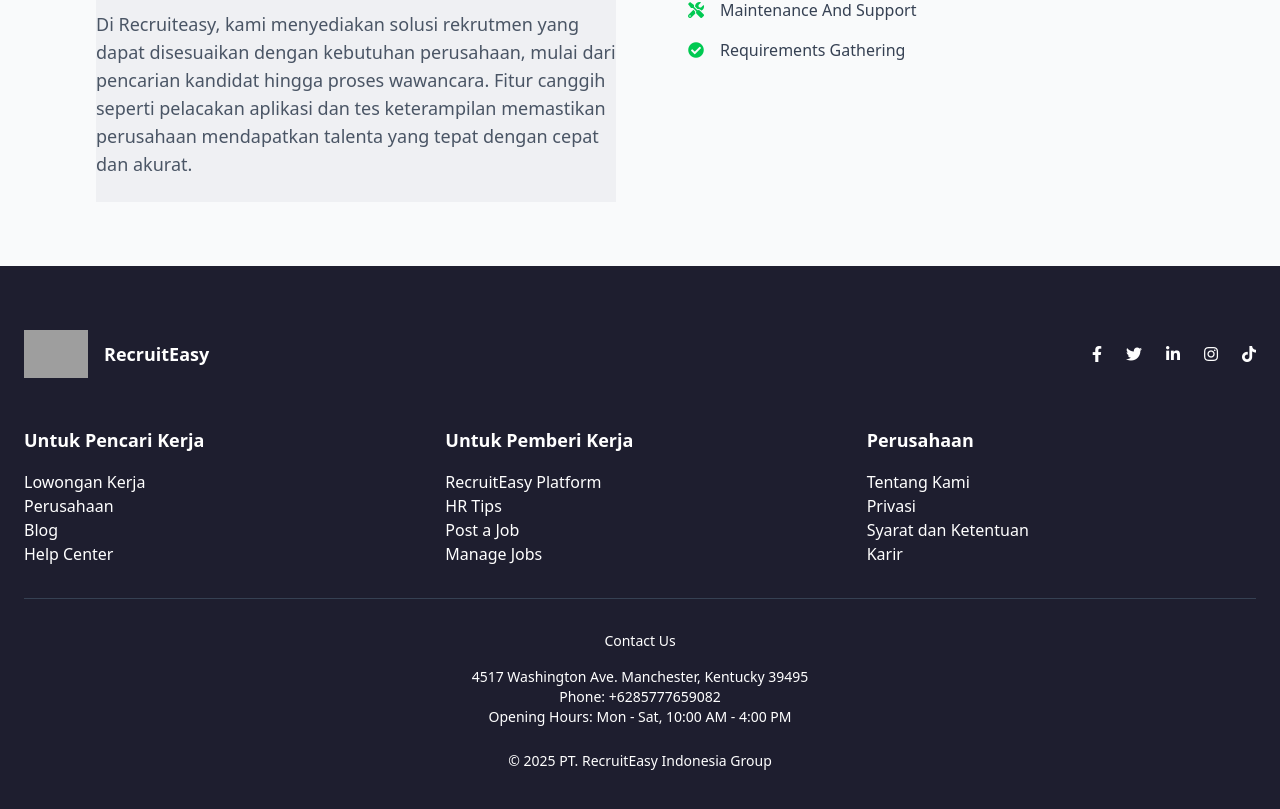
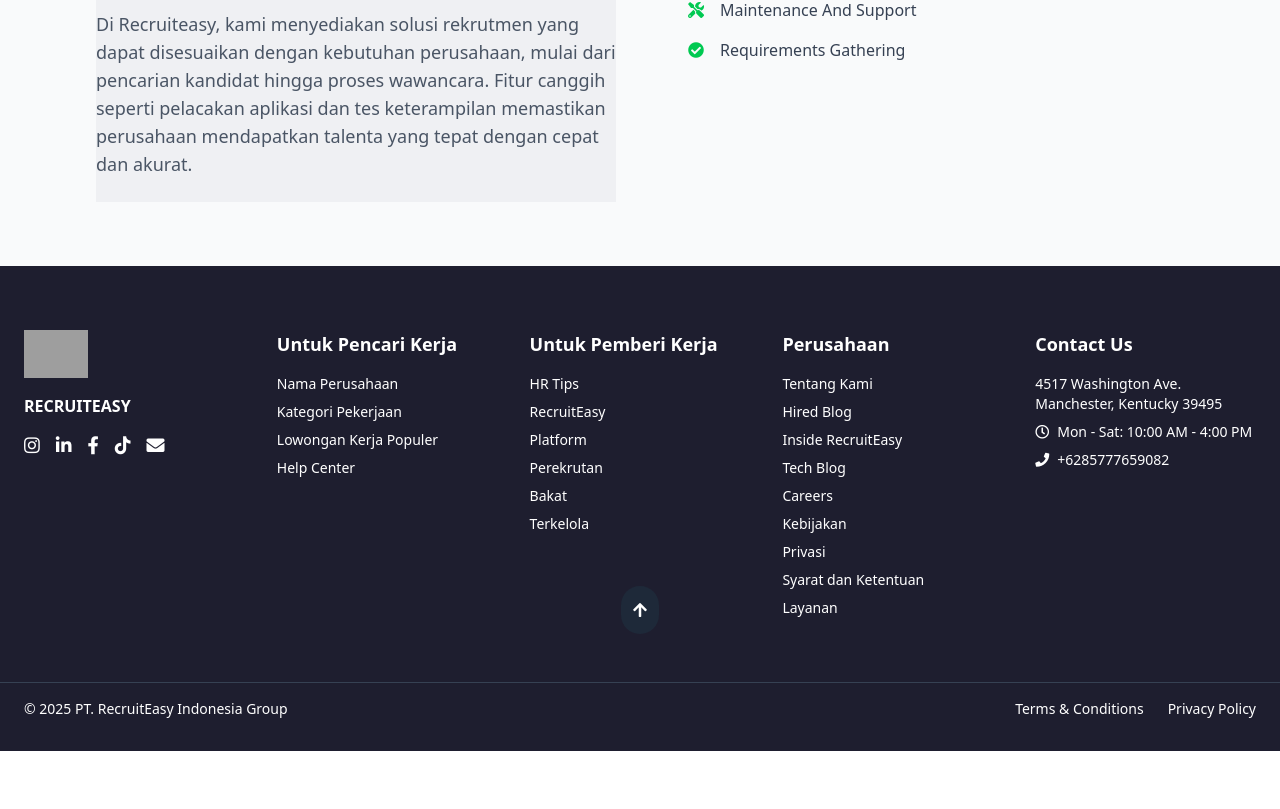
Before and after one commit to nabilrobbani84/recruitment_system, a Next.js app in the folder my-project/: page / in a window 1280 px wide. Shown: the part 1206-2015 px from the top of the page. After the commit the page ends 1957 px from the top, so only its background shows below. Built offline with nearby package versions, Linux system fonts and the light colour scheme; grey boxes are pictures that could not be loaded.

Commit message:
Update Footer.tsx

```diff
--- a/my-project/component/Footer.tsx
+++ b/my-project/component/Footer.tsx
@@ -1,80 +1,93 @@
 "use client";
+
+import Link from 'next/link';
 
 export default function Footer() {
   return (
-    <footer className="bg-[#1e1e2f] text-white py-16">
-      <div className="max-w-screen-xl mx-auto px-6">
-        {/* Logo and Main Links */}
-        <div className="flex flex-col md:flex-row justify-between items-center mb-12">
-          <div className="flex items-center space-x-4 mb-8 md:mb-0">
-            <img src="/logo.png" alt="RecruitEasy Logo" className="h-12" />
-            <p className="font-semibold text-lg">RecruitEasy</p>
-          </div>
-
-          {/* Social Media Links */}
-          <div className="flex space-x-6">
-            <a href="#" className="hover:text-green-500">
-              <i className="fab fa-facebook-f"></i>
-            </a>
-            <a href="#" className="hover:text-green-500">
-              <i className="fab fa-twitter"></i>
-            </a>
-            <a href="#" className="hover:text-green-500">
-              <i className="fab fa-linkedin-in"></i>
-            </a>
-            <a href="#" className="hover:text-green-500">
-              <i className="fab fa-instagram"></i>
-            </a>
-            <a href="#" className="hover:text-green-500">
-              <i className="fab fa-tiktok"></i>
-            </a>
+    <footer className="bg-[#1e1e2f] text-white pt-16 pb-8 relative">
+      {/* Main Grid: Logo, Nav Columns, Contact */}
+      <div className="max-w-screen-xl mx-auto px-6 grid grid-cols-1 sm:grid-cols-2 md:grid-cols-5 gap-8">
+        {/* Logo & Social Icons */}
+        <div>
+          <img src="/logo.png" alt="RecruitEasy Logo" className="h-12 mb-4" />
+          <p className="uppercase font-semibold mb-4">RecruitEasy</p>
+          <div className="flex space-x-4">
+            <Link href="#" className="hover:text-green-500">
+              <i className="fab fa-instagram text-lg"></i>
+            </Link>
+            <Link href="#" className="hover:text-green-500">
+              <i className="fab fa-linkedin-in text-lg"></i>
+            </Link>
+            <Link href="#" className="hover:text-green-500">
+              <i className="fab fa-facebook-f text-lg"></i>
+            </Link>
+            <Link href="#" className="hover:text-green-500">
+              <i className="fab fa-tiktok text-lg"></i>
+            </Link>
+            <Link href="#" className="hover:text-green-500">
+              <i className="fas fa-envelope text-lg"></i>
+            </Link>
           </div>
         </div>
+        {/* Untuk Pencari Kerja */}
+        <div>
+          <h3 className="font-semibold text-lg mb-4">Untuk Pencari Kerja</h3>
+          <ul className="space-y-2 text-sm">
+            <li><Link href="/jobs" className="hover:text-green-500">Nama Perusahaan</Link></li>
+            <li><Link href="/categories" className="hover:text-green-500">Kategori Pekerjaan</Link></li>
+            <li><Link href="/jobs/popular" className="hover:text-green-500">Lowongan Kerja Populer</Link></li>
+            <li><Link href="/help" className="hover:text-green-500">Help Center</Link></li>
+          </ul>
+        </div>
+        {/* Untuk Pemberi Kerja */}
+        <div>
+          <h3 className="font-semibold text-lg mb-4">Untuk Pemberi Kerja</h3>
+          <ul className="space-y-2 text-sm">
+            <li><Link href="/hr-tips" className="hover:text-green-500">HR Tips</Link></li>
+            <li><Link href="/recruiteasy" className="hover:text-green-500">RecruitEasy</Link></li>
+            <li><Link href="/platform" className="hover:text-green-500">Platform</Link></li>
+            <li><Link href="/perekrutan" className="hover:text-green-500">Perekrutan</Link></li>
+            <li><Link href="/bakat" className="hover:text-green-500">Bakat</Link></li>
+            <li><Link href="/terkelola" className="hover:text-green-500">Terkelola</Link></li>
+          </ul>
+        </div>
+        {/* Perusahaan */}
+        <div>
+          <h3 className="font-semibold text-lg mb-4">Perusahaan</h3>
+          <ul className="space-y-2 text-sm">
+            <li><Link href="/about-us" className="hover:text-green-500">Tentang Kami</Link></li>
+            <li><Link href="/hired-blog" className="hover:text-green-500">Hired Blog</Link></li>
+            <li><Link href="/inside-recruiteasy" className="hover:text-green-500">Inside RecruitEasy</Link></li>
+            <li><Link href="/tech-blog" className="hover:text-green-500">Tech Blog</Link></li>
+            <li><Link href="/careers" className="hover:text-green-500">Careers</Link></li>
+            <li><Link href="/kebijakan" className="hover:text-green-500">Kebijakan</Link></li>
+            <li><Link href="/privasi" className="hover:text-green-500">Privasi</Link></li>
+            <li><Link href="/syarat" className="hover:text-green-500">Syarat dan Ketentuan</Link></li>
+            <li><Link href="/layanan" className="hover:text-green-500">Layanan</Link></li>
+          </ul>
+        </div>
+        {/* Contact Us */}
+        <div>
+          <h3 className="font-semibold text-lg mb-4">Contact Us</h3>
+          <p className="text-sm">4517 Washington Ave. Manchester, Kentucky 39495</p>
+          <p className="text-sm mt-2 flex items-center"><i className="far fa-clock mr-2"></i>Mon - Sat: 10:00 AM - 4:00 PM</p>
+          <p className="text-sm mt-2 flex items-center"><i className="fas fa-phone mr-2"></i>+6285777659082</p>
+        </div>
+      </div>
 
-        {/* Navigation Links */}
-        <div className="grid grid-cols-1 md:grid-cols-3 gap-8 mb-8">
-          <div>
-            <h3 className="font-semibold text-lg mb-4">Untuk Pencari Kerja</h3>
-            <ul>
-              <li><a href="/jobs" className="hover:text-green-500">Lowongan Kerja</a></li>
-              <li><a href="/about" className="hover:text-green-500">Perusahaan</a></li>
-              <li><a href="/blog" className="hover:text-green-500">Blog</a></li>
-              <li><a href="/help" className="hover:text-green-500">Help Center</a></li>
-            </ul>
+      {/* Scroll to Top Button */}
+      <div className="absolute left-1/2 transform -translate-x-1/2 -mt-8 bg-gray-800 hover:bg-green-500 p-3 rounded-full cursor-pointer z-10">
+        <i className="fas fa-arrow-up text-white"></i>
+      </div>
+
+      {/* Bottom Bar */}
+      <div className="mt-16 border-t border-gray-700 pt-4">
+        <div className="max-w-screen-xl mx-auto px-6 flex justify-between items-center text-sm">
+          <p>&copy; 2025 PT. RecruitEasy Indonesia Group</p>
+          <div className="space-x-6">
+            <Link href="/terms" className="hover:text-green-500">Terms & Conditions</Link>
+            <Link href="/privacy" className="hover:text-green-500">Privacy Policy</Link>
           </div>
-
-          <div>
-            <h3 className="font-semibold text-lg mb-4">Untuk Pemberi Kerja</h3>
-            <ul>
-              <li><a href="/recruitment" className="hover:text-green-500">RecruitEasy Platform</a></li>
-              <li><a href="/hr-tips" className="hover:text-green-500">HR Tips</a></li>
-              <li><a href="/post-job" className="hover:text-green-500">Post a Job</a></li>
-              <li><a href="/manage-job" className="hover:text-green-500">Manage Jobs</a></li>
-            </ul>
-          </div>
-
-          <div>
-            <h3 className="font-semibold text-lg mb-4">Perusahaan</h3>
-            <ul>
-              <li><a href="/about-us" className="hover:text-green-500">Tentang Kami</a></li>
-              <li><a href="/privacy-policy" className="hover:text-green-500">Privasi</a></li>
-              <li><a href="/terms" className="hover:text-green-500">Syarat dan Ketentuan</a></li>
-              <li><a href="/careers" className="hover:text-green-500">Karir</a></li>
-            </ul>
-          </div>
-        </div>
-
-        {/* Contact Us */}
-        <div className="border-t border-gray-700 pt-8 text-center">
-          <p className="text-sm mb-4">Contact Us</p>
-          <p className="text-sm">4517 Washington Ave. Manchester, Kentucky 39495</p>
-          <p className="text-sm">Phone: +6285777659082</p>
-          <p className="text-sm">Opening Hours: Mon - Sat, 10:00 AM - 4:00 PM</p>
-        </div>
-
-        {/* Footer Bottom */}
-        <div className="text-center mt-6">
-          <p className="text-sm">&copy; 2025 PT. RecruitEasy Indonesia Group</p>
         </div>
       </div>
     </footer>
```
